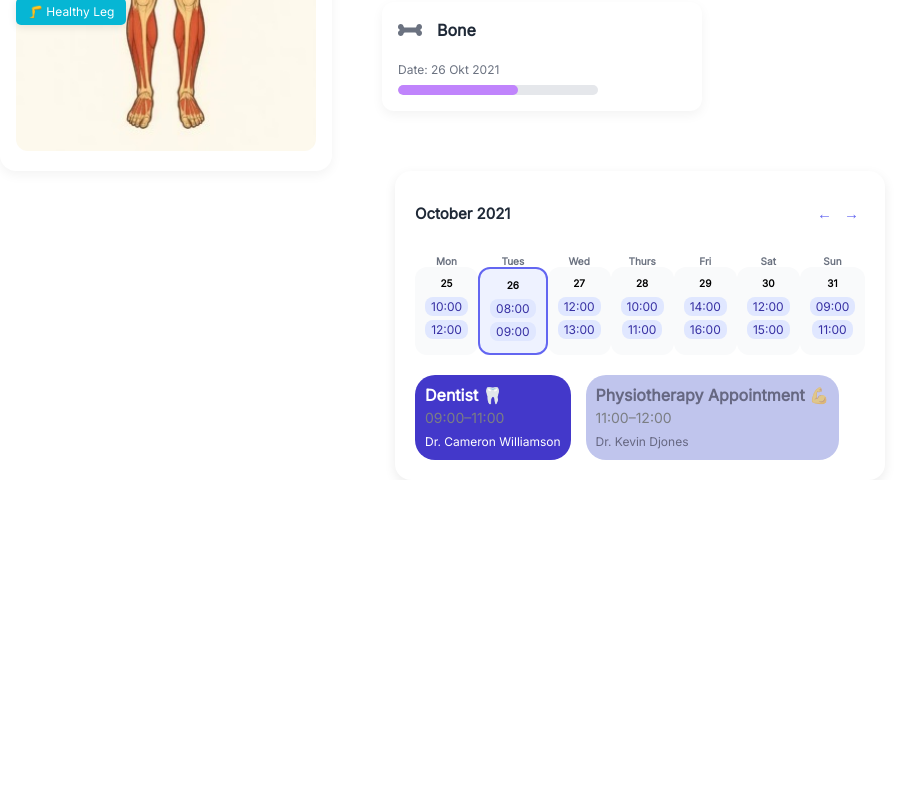
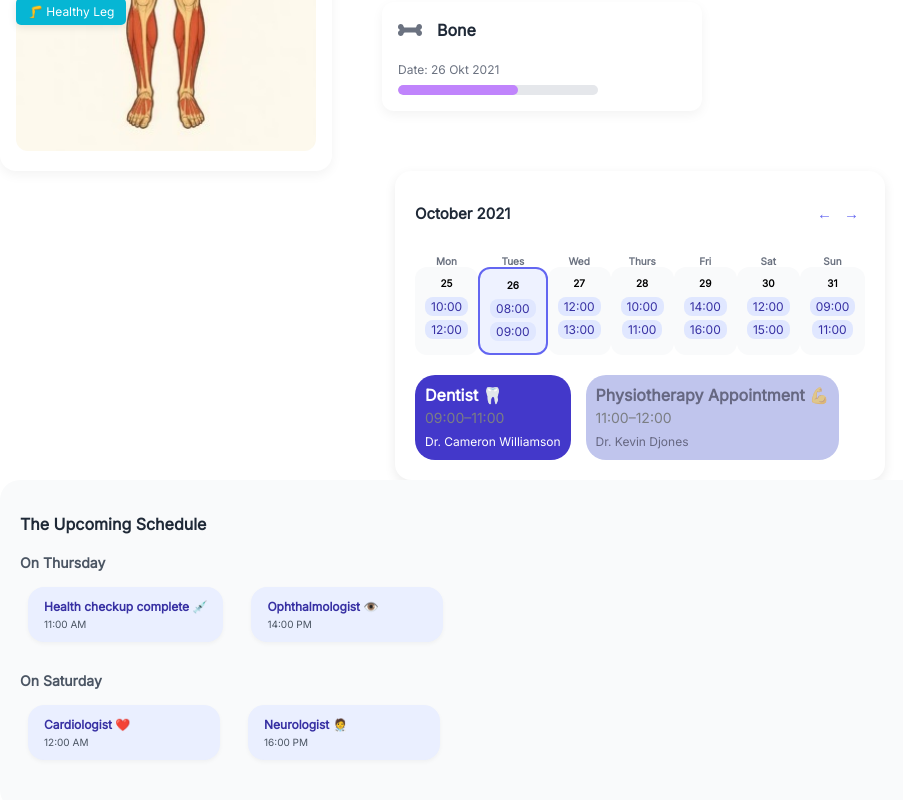
Before and after one commit to Ritikaa-Rani/Healthcare-Dashboard, a React (Vite) app: page / in a window 1280 px wide. Shown: the part 1327-2127 px from the top of the page, without its empty margins (0-903 px from the left). Before the commit the page ends 1807 px from the top, so only its background shows below. Built offline with nearby package versions, Linux system fonts and the light colour scheme.

Commit message:
Added UpcomingSchedule and SimpleAppointmentCard component.

```diff
--- a/src/Components/DashboardMainContent.jsx
+++ b/src/Components/DashboardMainContent.jsx
@@ -1,14 +1,16 @@
-import React from 'react'
-import DashboardOverview from './DashboardOverview'
-import CalendarView from './CalenderView'
+import React from "react";
+import DashboardOverview from "./DashboardOverview";
+import CalendarView from "./CalenderView";
+import UpcomingSchedule from "./UpcomingSchedule";
 
 const DashboardMainContent = () => {
   return (
     <>
-    <DashboardOverview/>
-    <CalendarView/>
+      <DashboardOverview />
+      <CalendarView />
+      <UpcomingSchedule />
     </>
-  )
-}
+  );
+};
 
-export default DashboardMainContent
+export default DashboardMainContent;
--- /dev/null
+++ b/src/Components/SimpleAppointmentCard.css
@@ -0,0 +1,22 @@
+.appointment-card {
+  background-color: #eaefff;
+  padding: 12px 16px;
+  border-radius: 16px;
+  width: fit-content;
+  min-width: 160px;
+  margin: 6px 8px;
+  box-shadow: 0 2px 4px rgba(0, 0, 0, 0.04);
+  font-family: 'Inter', sans-serif;
+}
+
+.appointment-title {
+  font-weight: 600;
+  color: #3730a3;
+  font-size: 12px;
+  margin-bottom: 4px;
+}
+
+.appointment-time {
+  font-size: 10px;
+  color: #4b5563;
+}
--- a/src/Components/SimpleAppointmentCard.jsx
+++ b/src/Components/SimpleAppointmentCard.jsx
@@ -0,0 +1,15 @@
+import React from 'react';
+import './SimpleAppointmentCard.css';
+
+const SimpleAppointmentCard = ({ title, time, emoji }) => {
+  return (
+    <div className="appointment-card">
+      <div className="appointment-title">
+        {title} <span>{emoji}</span>
+      </div>
+      <div className="appointment-time">{time}</div>
+    </div>
+  );
+};
+
+export default SimpleAppointmentCard;
--- /dev/null
+++ b/src/Components/UpcomingSchedule.css
@@ -0,0 +1,30 @@
+.upcoming-schedule-container {
+  padding: 20px;
+  background-color: #f9fafb;
+  border-radius: 20px;
+  font-family: 'Inter', sans-serif;
+}
+
+.schedule-title {
+  font-size: 16px;
+  font-weight: 700;
+  margin-bottom: 20px;
+  color: #1f2937;
+}
+
+.schedule-day-group {
+  margin-bottom: 24px;
+}
+
+.schedule-day {
+  font-weight: 600;
+  color: #4b5563;
+  margin-bottom: 10px;
+  font-size: 14px;
+}
+
+.schedule-cards {
+  display: flex;
+  flex-wrap: wrap;
+  gap: 12px;
+}
--- a/src/Components/UpcomingSchedule.jsx
+++ b/src/Components/UpcomingSchedule.jsx
@@ -0,0 +1,29 @@
+import React from 'react';
+import SimpleAppointmentCard from './SimpleAppointmentCard';
+import './UpcomingSchedule.css';
+
+const UpcomingSchedule = () => {
+  return (
+    <div className="upcoming-schedule-container">
+      <h2 className="schedule-title">The Upcoming Schedule</h2>
+
+      <div className="schedule-day-group">
+        <div className="schedule-day">On Thursday</div>
+        <div className="schedule-cards">
+          <SimpleAppointmentCard title="Health checkup complete" time="11:00 AM" emoji="💉" />
+          <SimpleAppointmentCard title="Ophthalmologist" time="14:00 PM" emoji="👁️" />
+        </div>
+      </div>
+
+      <div className="schedule-day-group">
+        <div className="schedule-day">On Saturday</div>
+        <div className="schedule-cards">
+          <SimpleAppointmentCard title="Cardiologist" time="12:00 AM" emoji="❤️" />
+          <SimpleAppointmentCard title="Neurologist" time="16:00 PM" emoji="🧑‍⚕️" />
+        </div>
+      </div>
+    </div>
+  );
+};
+
+export default UpcomingSchedule;
```
